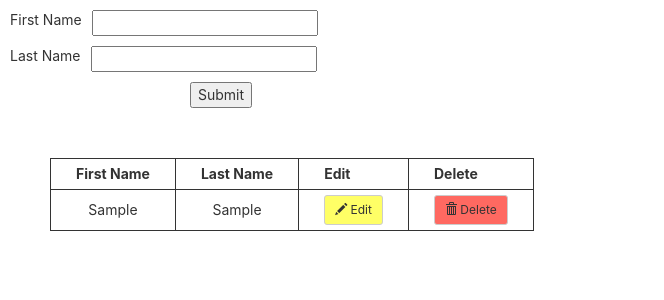
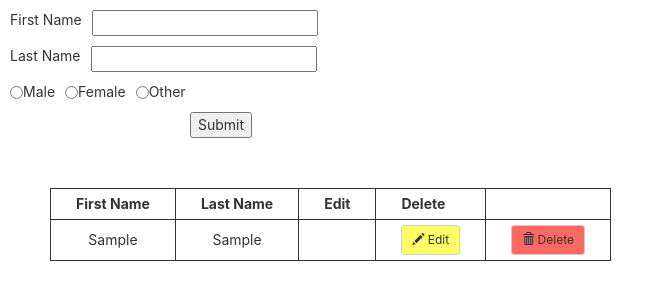
Before and after one commit to lokeshram122/ReactProjects, a React (Create React App) app: page / in a window 1280 px wide. Both pictures are taken after typing "Sample", "Sample" into the empty fields and a click on the button "Submit". Shown: the top 300 px of the page, without its empty margins (0-664 px from the left). Built offline with nearby package versions, Linux system fonts and the light colour scheme; no server answers.

Commit message:
final commit 3

```diff
--- a/src/Components/MasterComponent.js
+++ b/src/Components/MasterComponent.js
@@ -9,6 +9,7 @@ function Master(props){
 
 const [FirstName,setFirstName]  = useState("");
 const [LastName,setLastName]  = useState("");
+const [gender,setgender]  = useState("");
 const [Name,setName] = useState([]);
 const [mode,setmode] = useState("New");
 const [editid,seteditid] = useState(0);
@@ -71,7 +72,8 @@ myHeaders.append("Content-Type", "application/json");
 
 var raw = JSON.stringify({
   "first_name": FirstName,
-  "last_name": LastName
+  "last_name": LastName,
+  "gender":gender
 });
 
 var requestOptions = {
@@ -88,7 +90,7 @@ var response = await fetch("http://localhost:4000/register", requestOptions)
   .then(result => id=result)
   .catch(error => console.log('error', error));
 
-  array.push({_id:id,first_name:FirstName,last_name:LastName})
+  array.push({_id:id,first_name:FirstName,last_name:LastName,gender:gender})
 
 
     setName(array)
@@ -128,6 +130,7 @@ let onedit=(Id)=>{
     console.log(array)
     setFirstName(array[0].first_name)
     setLastName(array[0].last_name)
+    setgender(array[0].gender)
     seteditid(array[0]._id)
     setmode("Edit")
 }
@@ -143,7 +146,8 @@ let onEditSubmit=async()=>{
 
     var raw = JSON.stringify({
       "first_name": FirstName,
-      "last_name": LastName
+      "last_name": LastName,
+      "gender":gender
     });
 
     var requestOptions = {
@@ -165,6 +169,7 @@ let onEditSubmit=async()=>{
         {
             element.first_name=FirstName
             element.last_name=LastName
+            element.gender=gender
         }
     });
     console.log(array)
@@ -186,6 +191,11 @@ return (<div>
         <div className="w100 fleft mt10 ml10">
         <span className="fleft mr10">Last Name</span><input className="fleft" type="text" name="LastName" value={LastName} onChange={(e)=>{onclickEvents(e)}}></input>
         </div>
+        <div className="w100 fleft mt10 ml10">
+        <input className="fleft mr10" type="radio" value="Male" name="gender" checked={gender=="Male"}  onChange={(e)=>setgender(e.target.value)} /> <span className="fleft mr10" >  Male</span>
+        <input className="fleft mr10" type="radio" value="Female" name="gender" checked={gender=="Female"}  onChange={(e)=>setgender(e.target.value)}/> <span className="fleft mr10" >  Female</span>
+        <input className="fleft mr10" type="radio" value="Other" name="gender" checked={gender=="Other"}  onChange={(e)=>setgender(e.target.value)}/> <span className="fleft mr10" >  Other</span>
+        </div>
         <div className="fleft w100 mt10 ml190">
         {mode=="New"?<button className="fleft" type="button" onClick={onSubmit}>Submit</button>
         :<button className="fleft" style={{marginLeft:"23px"}} type="button" id={editid} onClick={onEditSubmit}>Edit</button>}
@@ -200,7 +210,7 @@ return (<div>
         <tbody>
         {Name.map((n)=>{
             return(
-                <tr><td>{n.first_name}</td><td>{n.last_name}</td><td><button className="btn btn-default btn-sm yellow" onClick={()=>onedit(n._id)}><span class="glyphicon glyphicon-pencil"></span> Edit</button></td><td><button className="btn btn-default btn-sm red" onClick={()=>ondelete(n._id)}><span class="glyphicon glyphicon-trash"></span> Delete</button></td></tr>
+                <tr><td>{n.first_name}</td><td>{n.last_name}</td><td>{n.gender}</td><td><button className="btn btn-default btn-sm yellow" onClick={()=>onedit(n._id)}><span class="glyphicon glyphicon-pencil"></span> Edit</button></td><td><button className="btn btn-default btn-sm red" onClick={()=>ondelete(n._id)}><span class="glyphicon glyphicon-trash"></span> Delete</button></td></tr>
             )
         })}
         </tbody>
```
